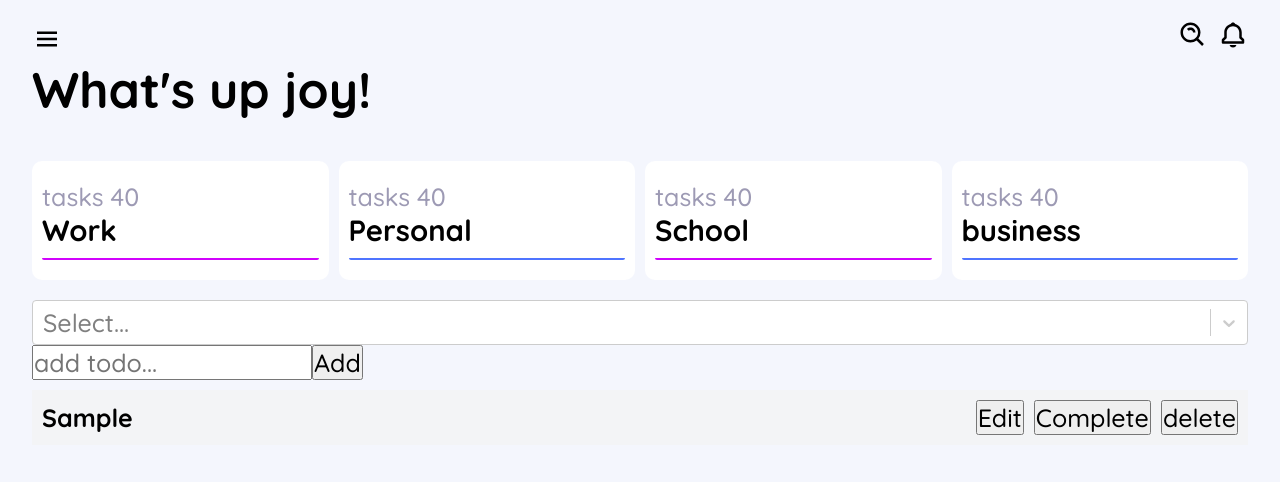
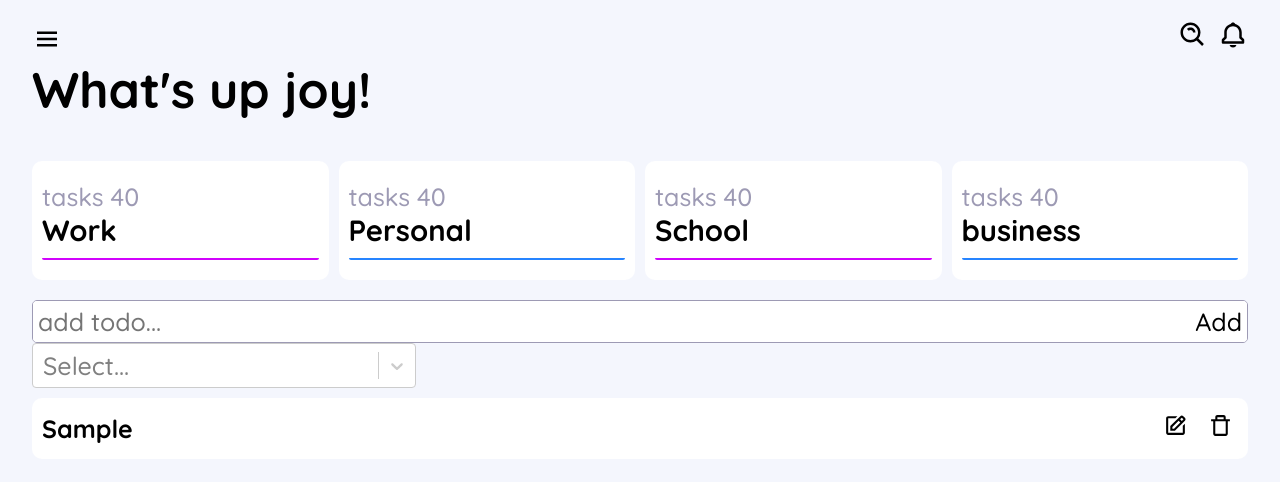
Before and after one commit to Soheiljafarnejad/TodoList-App, a React (Create React App) app: page / in a window 1280 px wide. Both pictures are taken after typing "Sample" into the empty fields and a click on the button "Add". Shown: the top 482 px of the page. Built offline with nearby package versions, Linux system fonts and the light colour scheme.

Commit message:
add style TodoList

```diff
--- a/src/Component/Todo/Todo.js
+++ b/src/Component/Todo/Todo.js
@@ -1,14 +1,23 @@
 import style from "./Todo.module.css";
+import { BiTrashAlt } from "react-icons/bi";
+import { BiEdit } from "react-icons/bi";
+
 const Todo = ({ todo, onComplete, onDelete, onEdit }) => {
   return (
     <div className={style.todo}>
-      <h4 className={`${todo.isComplete && style.completed}`}>{todo.text}</h4>
+      <h4
+        onClick={onComplete}
+        className={`${style.title} ${todo.isComplete && style.completed}`}
+      >
+        {todo.text}
+      </h4>
       <div>
-        <button onClick={onEdit}>Edit</button>
-        <button onClick={onComplete}>
-          {todo.isComplete ? "unComplete" : "Complete"}
+        <button className={style.btn} onClick={onEdit}>
+          {<BiEdit />}
         </button>
-        <button onClick={onDelete}>delete</button>
+        <button className={style.btn} onClick={onDelete}>
+          {<BiTrashAlt />}
+        </button>
       </div>
     </div>
   );
--- a/src/Component/Todo/Todo.module.css
+++ b/src/Component/Todo/Todo.module.css
@@ -3,7 +3,8 @@
   align-items: center;
   justify-content: space-between;
   margin: 1rem 0;
-  background-color: #f3f4f6;
+  background-color: var(--white);
+  border-radius: 10px;
   padding: 1rem;
 }
 
@@ -11,7 +12,37 @@
   margin-right: 1rem;
 }
 
+.title {
+  cursor: pointer;
+  width: 50%;
+  white-space: normal;
+  overflow: hidden;
+  text-overflow: ellipsis;
+}
+
+.title::before {
+  background-color: red;
+  content: "";
+  width: 30px;
+  height: 20px;
+  border-radius: 50%;
+}
+
+
 .completed {
   text-decoration: line-through;
-  color: #6c757d;
+  opacity: 0.3;
+  user-select: none;
+  -webkit-user-select: none;
+  -khtml-user-select: none;
+  -moz-user-select: none;
+  -ms-user-select: none;
+  -o-user-select: none;
 }
+
+.btn {
+  background-color: var(--white);
+  border: 0;
+  outline: 0;
+  padding: 0.5rem;
+}
--- a/src/Component/TodoApp.js
+++ b/src/Component/TodoApp.js
@@ -70,15 +70,12 @@ const TodoApp = () => {
   return (
     <div>
       <TodoCategory />
-
+      <TodoForm addTodosHandler={addTodosHandler} />
       <TodoSelect
         filterTodoHandler={filterTodoHandler}
         options={options}
         setOptions={setOptions}
       />
-
-      <TodoForm addTodosHandler={addTodosHandler} />
-
       <TodoList
         todos={filtered}
         completedHandler={completedHandler}
--- a/src/Component/TodoForm/TodoForm.js
+++ b/src/Component/TodoForm/TodoForm.js
@@ -1,8 +1,9 @@
-import { useState } from "react";
+import { useRef, useState } from "react";
+import style from "./TodoForm.module.css";
 
 const TodoForm = ({ addTodosHandler }) => {
   const [inputValue, setInputValue] = useState("");
-
+  const [focus, setFocus] = useState(false);
   const inputHandler = (e) => {
     setInputValue(e.target.value);
   };
@@ -19,14 +20,22 @@ const TodoForm = ({ addTodosHandler }) => {
 
   return (
     <div>
-      <form onSubmit={submitHandler}>
+      <form onSubmit={submitHandler} className={style.form}>
         <input
+          className={style.input}
           onChange={inputHandler}
           type="text"
           value={inputValue}
           placeholder="add todo..."
+          onFocus={() => setFocus(true)}
+          onBlur={() => setFocus(false)}
         />
-        <button type="submit">Add</button>
+        <button
+          className={`${style.btn} ${focus && style.btnFocus}`}
+          type="submit"
+        >
+          Add
+        </button>
       </form>
     </div>
   );
--- a/src/Component/TodoForm/TodoForm.module.css
+++ b/src/Component/TodoForm/TodoForm.module.css
@@ -0,0 +1,31 @@
+.input {
+  width: 100vw;
+  min-width: 180px;
+  padding: 0 0.5rem;
+  outline: none;
+  border: none;
+}
+
+.input:focus {
+  border: 2px solid var(--blue);
+  border-right: 0;
+}
+
+.btn {
+  background-color: var(--white);
+  border: 0;
+  outline: 0;
+  padding: 0.5rem;
+}
+
+.btnFocus {
+  border: 2px solid var(--blue);
+  border-left: 0;
+}
+
+.form {
+  display: flex;
+  border: 1px solid var(--gray);
+  border-radius: 5px;
+  overflow: hidden;
+}
--- a/src/common/Select/SelectCom.js
+++ b/src/common/Select/SelectCom.js
@@ -1,8 +1,8 @@
 import Select from "react-select";
-
+import style from "./SelectCom.module.css"
 const SelectCom = ({ title, options, onChange, value }) => {
   return (
-    <div>
+    <div className={style.select}>
       <span>{title}</span>
       <Select options={options} onChange={onChange} value={value} />
     </div>
--- a/src/common/Select/SelectCom.module.css
+++ b/src/common/Select/SelectCom.module.css
@@ -0,0 +1,4 @@
+.select{
+    width: 30vw;
+    min-width: 150px;
+}
--- a/src/index.css
+++ b/src/index.css
@@ -19,7 +19,7 @@
   --color: #020417;
   --gray: #9d9ab4;
   --color: #373b5e;
-  --blue: #4f74ff;
+  --blue: #2684FF;
   --color: #010319;
   --color: #48466b;
   --color: #bbc2d8;
@@ -35,6 +35,10 @@ input {
   font-family: "Quicksand", sans-serif;
   font-size: 1.8rem;
   font-weight: 500;
+}
+
+button{
+  cursor: pointer;
 }
 
 h1 {
```
